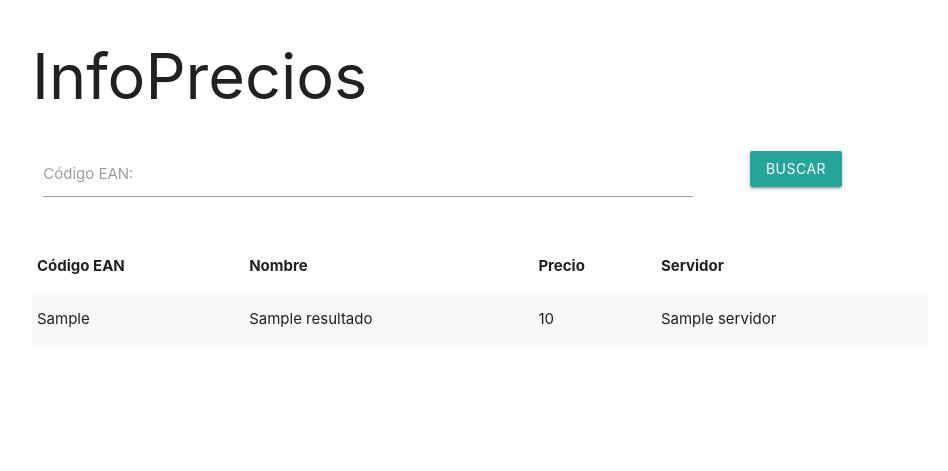
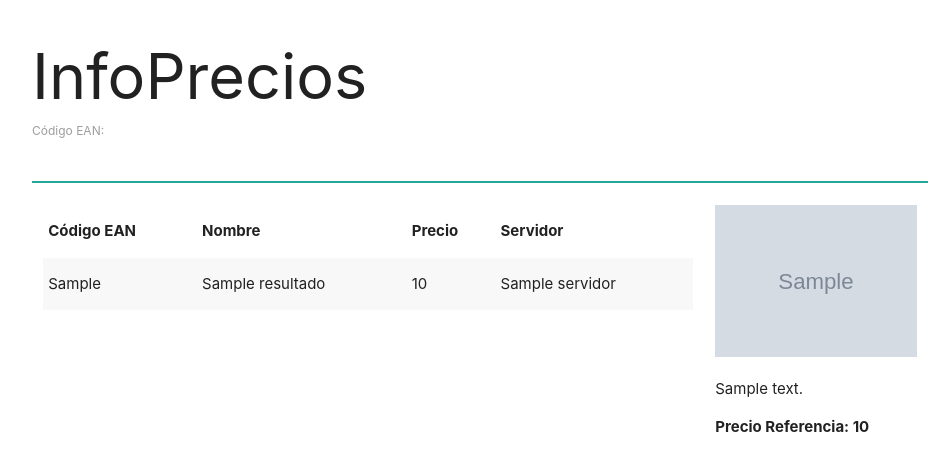
Before and after one commit to pagliardini/infoprecios, a Flask app: template templates/index.html in a window 1280 px wide. Shown: the top 471 px of the page, without its empty margins (160-1108 px from the left). Run offline with Flask 3, Linux system fonts and the light colour scheme; the template is opened without the code that fills it: most values are stand-ins (such as "Sample title", 1, 10 or a date in 2020); grey boxes marked "Sample" are stand-in pictures; parts of the project's set-up code (start-up, migrations or seed data) failed here and were passed over.

Commit message:
añadida, descripción, imagen, precio de referencia

```diff
--- a/app.py
+++ b/app.py
@@ -28,11 +28,14 @@ except FileNotFoundError:
 @app.route('/', methods=['GET', 'POST'])
 def index():
     resultados = []
+    imagen_producto = ""
+    descripcion_producto = ""
+    precio_referencia = ""
     if request.method == 'POST':
         ean = request.form.get('ean')
         if ean:
             # Obtener información de Pricely
-            nombre_pricely, precio_pricely = get_product_info(ean)
+            nombre_pricely, precio_pricely, imagen_producto, descripcion_producto = get_product_info(ean)
             if nombre_pricely and precio_pricely:
                 resultados.append({
                     "CodigoEan": ean,
@@ -40,13 +43,35 @@ def index():
                     "Precio": precio_pricely,
                     "Servidor": "Pricely"
                 })
+                # Imprimir el valor del precio antes de la conversión
+                print(f"Precio de Pricely antes de la conversión: {precio_pricely}")
+        # Eliminar símbolos y ajustar formato
+            try:
+                # Paso 1: Limpia el precio (quita símbolos y espacios)
+                precio_pricely = precio_pricely.strip().replace('$', '').replace('.', '').replace(',', '.')
+
+                # Paso 2: Convierte el precio a número flotante
+                precio_pricely_num = float(precio_pricely)
+
+                # Paso 3: Calcula el precio de referencia (+10%)
+                precio_referencia_num = precio_pricely_num * 1.10
+
+                # Paso 4: Redondea el precio de referencia al múltiplo superior de 50
+                precio_referencia_num = ((precio_referencia_num + 49) // 50) * 50
+
+                # Paso 5: Formatea el precio de referencia
+                precio_referencia = locale.currency(precio_referencia_num, grouping=True)
+            except ValueError as e:
+                print(f"Error al convertir el precio: {e}")
+                precio_referencia = "Error en el cálculo"
+
 
             # Obtener información de SQL Server
             for server in servers:
                 resultados_sql = get_product_info_sql(server['ip'], ean, server['alias'])
                 resultados.extend(resultados_sql)
 
-    return render_template('index.html', resultados=resultados)
+    return render_template('index.html', resultados=resultados, imagen_producto=imagen_producto, descripcion_producto=descripcion_producto, precio_referencia=precio_referencia)
 
 @app.route('/config', methods=['GET', 'POST'])
 def config():
@@ -132,12 +157,22 @@ def get_product_info(ean):
         )
         precio_promedio = precio_promedio.text.strip() if precio_promedio else "Precio no encontrado"
 
-        return nombre_producto, precio_promedio
+        imagen_producto = soup.select_one(
+            "body > main > div > div.max-w-5xl.w-full.bg-white.p-8.md\:p-4.shadow-xl.mb-8 > div.flex.items-center.md\:flex-row.gap-4.w-full.flex-col.md\:p-4 > div:nth-child(1) > a > div > img"
+        )
+        imagen_producto = imagen_producto['src'] if imagen_producto else ""
+
+        descripcion_producto = soup.select_one(
+            "body > main > div > div.max-w-5xl.w-full.bg-white.p-8.md\:p-4.shadow-xl.mb-8 > div.flex.items-center.md\:flex-row.gap-4.w-full.flex-col.md\:p-4 > div.flex.flex-col.justify-center > div.mb-1.text-zinc-600.text-xs.mt-2"
+        )
+        descripcion_producto = descripcion_producto.text.strip() if descripcion_producto else "Descripción no encontrada"
+
+        return nombre_producto, precio_promedio, imagen_producto, descripcion_producto
 
     except requests.exceptions.RequestException as e:
-        return "Error al conectarse con Pricely", str(e)
+        return "Error al conectarse con Pricely", str(e), "", ""
     except AttributeError:
-        return "No se pudo extraer información del producto.", ""
+        return "No se pudo extraer información del producto.", "", "", ""
 
 def get_product_info_sql(server_ip, ean, alias):
     query = f"""
@@ -148,7 +183,7 @@ def get_product_info_sql(server_ip, ean, alias):
 
     resultados = []
     try:
-        conn = pymssql.connect(server_ip, user, password, database, timeout=1)
+        conn = pymssql.connect(server_ip, user, password, database, timeout=0.2)
         cursor = conn.cursor(as_dict=True)
         cursor.execute(query)
         for row in cursor:
@@ -165,4 +200,4 @@ def get_product_info_sql(server_ip, ean, alias):
     return resultados
 
 if __name__ == '__main__':
-    app.run(debug=True)
+    app.run(port=5000, debug=True)
--- a/templates/index.html
+++ b/templates/index.html
@@ -7,19 +7,24 @@
     <!-- Incluir Materialize CSS -->
     <link href="https://cdnjs.cloudflare.com/ajax/libs/materialize/1.0.0/css/materialize.min.css" rel="stylesheet">
 </head>
+<style>
+    .precio_referencia {
+        font-size: 1em;
+        font-weight: bold;
+    }
+</style>
 <body>
     <div class="container">
         <h1>InfoPrecios</h1>
-        <form action="/" method="post" class="row">
-            <div class="input-field col s9">
+        <form action="/" method="post">
+            <div class="input-field">
                 <label for="ean">Código EAN:</label>
-            <input type="text" id="ean" name="ean" required autocomplete="off">
-            </div>
-            <div class="input-field col s2">
-            <button class="btn waves-effect waves-light right" type="submit">Buscar</button>
+                <input type="text" id="ean" name="ean" required>
             </div>
         </form>
         {% if resultados %}
+            <div class="row">
+                <div class="col s12 m9">
                     <table class="striped">
                         <thead>
                             <tr>
@@ -40,9 +45,29 @@
                             {% endfor %}
                         </tbody>
                     </table>
+                </div>
+                <div class="col s12 m3">
+                    <img src="{{ imagen_producto }}" alt="Imagen del producto" class="responsive-img">
+                    <p>{{ descripcion_producto }}</p>
+                    <p class="precio_referencia">Precio Referencia: {{ precio_referencia }}</p>
+                </div>
+            </div>
         {% endif %}
     </div>
     <!-- Incluir Materialize JS -->
     <script src="https://cdnjs.cloudflare.com/ajax/libs/materialize/1.0.0/js/materialize.min.js"></script>
+    <script>
+        // Establecer el foco en el campo de entrada al cargar la página
+        document.addEventListener('DOMContentLoaded', function() {
+            document.getElementById('ean').focus();
+        });
+
+        // Establecer el foco en el campo de entrada después de enviar el formulario
+        document.querySelector('form').addEventListener('submit', function() {
+            setTimeout(function() {
+                document.getElementById('ean').focus();
+            }, 10);
+        });
+    </script>
 </body>
 </html>
```
Also changed, not shown: proxy.py (added). Lines whose indentation alone changed are shown as unchanged.
